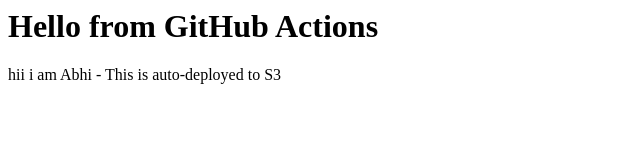
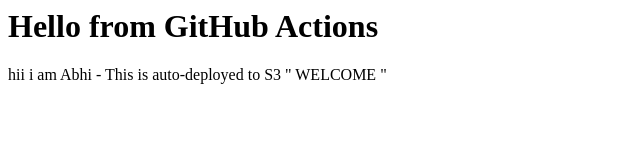
Before and after one commit to apatnaik1080/s3-static-site, a plain HTML site: page index.html in a window 1280 px wide. Shown: the full height of the page, 0-640 px from the left. Drawn offline with Linux system fonts and the light colour scheme.

Commit message:
Update index.html1

```diff
--- a/index.html
+++ b/index.html
@@ -1,2 +1,2 @@
 <h1>Hello from GitHub Actions</h1>
-<p>hii i am Abhi - This is auto-deployed to S3</p>
+<p>hii i am Abhi - This is auto-deployed to S3 " WELCOME "</p>
```
